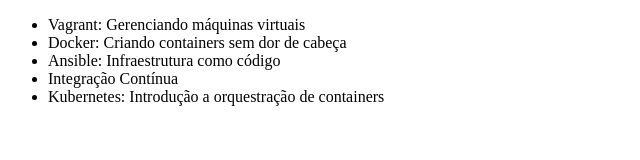
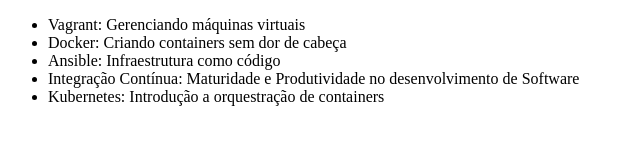
Before and after one commit to CamilaIzidio/git-Alura, a plain HTML site: page index.html in a window 1280 px wide. Shown: the whole page, without its empty margins (0-640 px from the left). Drawn offline with Linux system fonts and the light colour scheme.

Commit message:
Alterando o nome do curso de Integração Contínua

```diff
--- a/index.html
+++ b/index.html
@@ -9,7 +9,7 @@
         <li>Vagrant: Gerenciando máquinas virtuais</li>
         <li>Docker: Criando containers sem dor de cabeça</li>
         <li>Ansible: Infraestrutura como código</li>
-        <li>Integração Contínua</li>
+        <li>Integração Contínua: Maturidade e Produtividade no desenvolvimento de Software</li>
         <li>Kubernetes: Introdução a orquestração de containers</li>
     </ul>
 </body>
```
